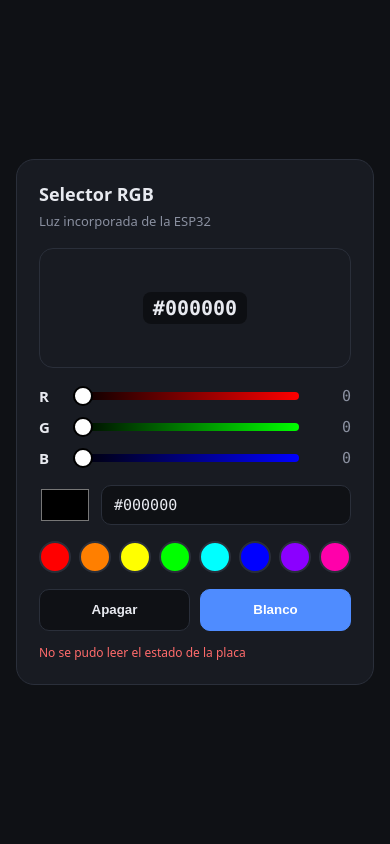
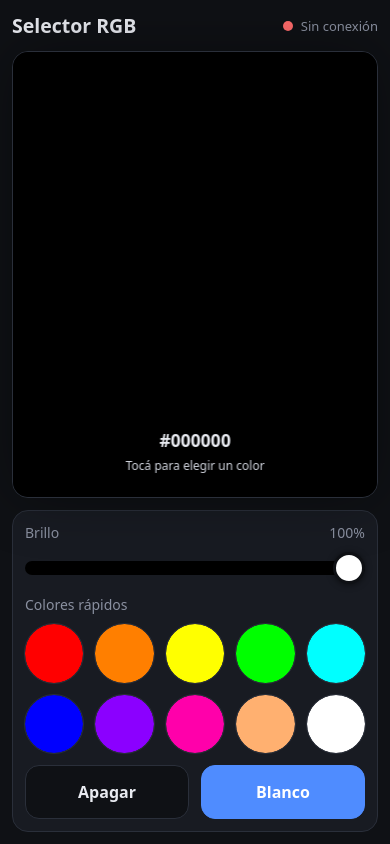
Before and after one commit to GenArtificial0001/esp32rgb, a plain HTML site: page www/index.html in a window 390 px wide. Drawn offline with Linux system fonts and the light colour scheme; no server answers.

Commit message:
feat: interfaz táctil responsiva con input type=color
Toda la tarjeta de color es un input type=color para elegir con el dedo
desde el celular, sin escribir códigos. Agrega brillo, colores rápidos y
layout en dos columnas para horizontal/escritorio.

Co-Authored-By: Claude Opus 5.5 <noreply@anthropic.com>

```diff
--- a/www/index.html
+++ b/www/index.html
@@ -2,170 +2,216 @@
 <html lang="es">
 <head>
 <meta charset="utf-8">
-<meta name="viewport" content="width=device-width, initial-scale=1">
+<meta name="viewport" content="width=device-width, initial-scale=1, viewport-fit=cover">
+<meta name="theme-color" content="#0f1115">
 <title>Selector RGB · ESP32</title>
 <style>
   :root {
     --bg: #0f1115; --card: #181b22; --text: #e8eaf0; --muted: #8a90a0;
-    --line: #2a2f3a; --accent: #4f8cff;
+    --line: #2a2f3a; --accent: #4f8cff; --ok: #3ddc84; --err: #ff6b6b;
+    --gap: clamp(12px, 3vw, 20px);
+    --radius: clamp(16px, 4vw, 24px);
   }
-  * { box-sizing: border-box; }
+  * { box-sizing: border-box; -webkit-tap-highlight-color: transparent; }
+  html, body { margin: 0; height: 100%; }
   body {
-    margin: 0; min-height: 100vh; display: grid; place-items: center;
     background: var(--bg); color: var(--text);
-    font: 15px/1.4 system-ui, -apple-system, "Segoe UI", Roboto, sans-serif;
-    padding: 16px;
+    font: 16px/1.4 system-ui, -apple-system, "Segoe UI", Roboto, sans-serif;
+    /* touch-action evita el zoom por doble toque al tocar botones seguidos */
+    touch-action: manipulation;
+    padding: max(var(--gap), env(safe-area-inset-top)) max(var(--gap), env(safe-area-inset-right))
+             max(var(--gap), env(safe-area-inset-bottom)) max(var(--gap), env(safe-area-inset-left));
   }
-  .card {
-    width: 100%; max-width: 380px; background: var(--card);
-    border: 1px solid var(--line); border-radius: 18px; padding: 22px;
+  .app {
+    max-width: 560px; margin: 0 auto; min-height: 100%;
+    display: grid; gap: var(--gap); grid-template-rows: auto 1fr auto;
   }
-  h1 { font-size: 18px; margin: 0 0 4px; }
-  .sub { color: var(--muted); font-size: 13px; margin: 0 0 18px; }
-  .preview {
-    height: 120px; border-radius: 14px; margin-bottom: 18px;
-    display: grid; place-items: center; transition: background .15s, box-shadow .15s;
-    border: 1px solid var(--line);
+  header { display: flex; align-items: center; justify-content: space-between; gap: 12px; }
+  h1 { font-size: clamp(18px, 5vw, 22px); margin: 0; }
+  .dot {
+    display: inline-flex; align-items: center; gap: 8px;
+    font-size: 13px; color: var(--muted); white-space: nowrap;
   }
-  .preview span {
-    font: 600 20px ui-monospace, Consolas, monospace;
-    background: rgba(0,0,0,.45); padding: 4px 10px; border-radius: 8px;
+  .dot::before {
+    content: ""; width: 10px; height: 10px; border-radius: 50%; background: var(--muted);
   }
-  .row { display: grid; grid-template-columns: 22px 1fr 44px; gap: 10px;
-         align-items: center; margin: 10px 0; }
-  .row label { font-weight: 700; }
-  .row output { text-align: right; font-family: ui-monospace, Consolas, monospace; color: var(--muted); }
-  input[type=range] { width: 100%; height: 8px; border-radius: 6px; appearance: none; outline: none; }
+  .dot.ok::before { background: var(--ok); }
+  .dot.err::before { background: var(--err); }
+
+  /* El input type=color ocupa toda la tarjeta: cualquier toque la abre. */
+  .picker {
+    position: relative; min-height: clamp(220px, 45dvh, 520px);
+    border-radius: var(--radius); overflow: hidden;
+    border: 1px solid var(--line); cursor: pointer;
+    transition: box-shadow .2s;
+  }
+  .picker input {
+    position: absolute; inset: 0; width: 100%; height: 100%;
+    border: 0; padding: 0; margin: 0; cursor: pointer;
+    background: none; -webkit-appearance: none; appearance: none;
+  }
+  .picker input::-webkit-color-swatch-wrapper { padding: 0; }
+  .picker input::-webkit-color-swatch { border: 0; border-radius: 0; }
+  .picker input::-moz-color-swatch { border: 0; border-radius: 0; }
+  .picker .hint {
+    position: absolute; left: 50%; bottom: var(--gap); transform: translateX(-50%);
+    pointer-events: none; text-align: center;
+    background: rgba(0,0,0,.55); backdrop-filter: blur(6px);
+    padding: 10px 18px; border-radius: 999px; white-space: nowrap;
+  }
+  .hint strong { display: block; font-size: clamp(15px, 4.5vw, 18px); }
+  .hint span { font-size: 12px; color: #d0d4dd; }
+
+  .panel {
+    background: var(--card); border: 1px solid var(--line); border-radius: var(--radius);
+    padding: var(--gap); display: grid; gap: var(--gap);
+  }
+  .label { display: flex; justify-content: space-between; font-size: 14px; color: var(--muted); margin-bottom: 10px; }
+
+  input[type=range] {
+    width: 100%; height: 14px; border-radius: 999px; outline: none; margin: 8px 0;
+    -webkit-appearance: none; appearance: none; background: var(--line);
+  }
   input[type=range]::-webkit-slider-thumb {
-    appearance: none; width: 20px; height: 20px; border-radius: 50%;
-    background: #fff; border: 2px solid #000; cursor: pointer;
+    -webkit-appearance: none; width: 32px; height: 32px; border-radius: 50%;
+    background: #fff; border: 3px solid var(--bg); box-shadow: 0 1px 6px rgba(0,0,0,.5);
   }
   input[type=range]::-moz-range-thumb {
-    width: 18px; height: 18px; border-radius: 50%; background: #fff; border: 2px solid #000;
+    width: 28px; height: 28px; border-radius: 50%; background: #fff; border: 3px solid var(--bg);
   }
-  #r { background: linear-gradient(90deg, #000, #f00); }
-  #g { background: linear-gradient(90deg, #000, #0f0); }
-  #b { background: linear-gradient(90deg, #000, #00f); }
-  .picker { display: flex; gap: 10px; align-items: center; margin: 16px 0; }
-  input[type=color] { width: 52px; height: 40px; border: 0; padding: 0; background: none; cursor: pointer; }
-  .picker input[type=text] {
-    flex: 1; height: 40px; border-radius: 10px; border: 1px solid var(--line);
-    background: var(--bg); color: var(--text); padding: 0 12px;
-    font: 15px ui-monospace, Consolas, monospace;
+
+  .presets { display: grid; grid-template-columns: repeat(auto-fill, minmax(48px, 1fr)); gap: 12px; }
+  .presets button {
+    aspect-ratio: 1; width: 100%; border-radius: 50%; cursor: pointer;
+    border: 3px solid transparent; outline: 1px solid var(--line);
   }
-  .presets { display: grid; grid-template-columns: repeat(8, 1fr); gap: 8px; margin: 16px 0; }
-  .presets button {
-    aspect-ratio: 1; border-radius: 50%; border: 2px solid var(--line); cursor: pointer;
+  .presets button.on { border-color: #fff; }
+
+  .actions { display: grid; grid-template-columns: 1fr 1fr; gap: 12px; }
+  .actions button {
+    min-height: 54px; border-radius: 14px; border: 1px solid var(--line);
+    background: var(--bg); color: var(--text); cursor: pointer;
+    font-family: inherit; font-size: 16px; font-weight: 600;
   }
-  .actions { display: flex; gap: 10px; }
-  .actions button {
-    flex: 1; height: 42px; border-radius: 10px; border: 1px solid var(--line);
-    background: var(--bg); color: var(--text); font-weight: 600; cursor: pointer;
+  .actions button:active, .presets button:active { transform: scale(.96); }
+  .actions .primary { background: var(--accent); border-color: var(--accent); color: #fff; }
+
+  /* Celular acostado o pantallas anchas: selector a la izquierda, controles a la derecha. */
+  @media (min-width: 760px), (orientation: landscape) and (min-width: 560px) {
+    .app { max-width: 1000px; grid-template-columns: 1.2fr 1fr; grid-template-rows: auto 1fr; }
+    header { grid-column: 1 / -1; }
+    .picker { min-height: 0; height: 100%; }
+    .panel { align-content: start; }
   }
-  .actions button.primary { background: var(--accent); border-color: var(--accent); color: #fff; }
-  .status { margin-top: 14px; font-size: 12px; color: var(--muted); min-height: 1.4em; }
-  .status.err { color: #ff6b6b; }
 </style>
 </head>
 <body>
-<main class="card">
+<main class="app">
+  <header>
     <h1>Selector RGB</h1>
-  <p class="sub" id="mode">Luz incorporada de la ESP32</p>
+    <span class="dot" id="status">Conectando…</span>
+  </header>
 
-  <div class="preview" id="preview"><span id="hexLabel">#000000</span></div>
+  <label class="picker" id="pickerCard">
+    <input type="color" id="color" value="#000000" aria-label="Elegir color de la luz">
+    <span class="hint"><strong id="hex">#000000</strong><span>Tocá para elegir un color</span></span>
+  </label>
 
-  <div class="row"><label for="r">R</label><input type="range" id="r" min="0" max="255" value="0"><output id="rv">0</output></div>
-  <div class="row"><label for="g">G</label><input type="range" id="g" min="0" max="255" value="0"><output id="gv">0</output></div>
-  <div class="row"><label for="b">B</label><input type="range" id="b" min="0" max="255" value="0"><output id="bv">0</output></div>
-
-  <div class="picker">
-    <input type="color" id="picker" value="#000000" aria-label="Selector de color">
-    <input type="text" id="hex" value="#000000" maxlength="7" aria-label="Color hexadecimal">
+  <section class="panel">
+    <div>
+      <div class="label"><span>Brillo</span><span id="brightVal">100%</span></div>
+      <input type="range" id="bright" min="0" max="100" value="100" aria-label="Brillo">
     </div>
-
+    <div>
+      <div class="label"><span>Colores rápidos</span></div>
       <div class="presets" id="presets"></div>
-
+    </div>
     <div class="actions">
       <button id="off">Apagar</button>
       <button id="white" class="primary">Blanco</button>
     </div>
-
-  <div class="status" id="status">Conectando…</div>
+  </section>
 </main>
 
 <script>
   const $ = (id) => document.getElementById(id);
-  const ch = ["r", "g", "b"].map($);
-  const PRESETS = ["#ff0000", "#ff7f00", "#ffff00", "#00ff00",
-                   "#00ffff", "#0000ff", "#8b00ff", "#ff00aa"];
+  const PRESETS = ["#ff0000", "#ff7f00", "#ffff00", "#00ff00", "#00ffff",
+                   "#0000ff", "#8b00ff", "#ff00aa", "#ffb070", "#ffffff"];
 
-  const toHex = (r, g, b) => "#" + [r, g, b].map(v => v.toString(16).padStart(2, "0")).join("");
-  const fromHex = (h) => {
-    const m = /^#?([0-9a-f]{6})$/i.exec(h.trim());
-    if (!m) return null;
-    const n = parseInt(m[1], 16);
-    return [n >> 16, (n >> 8) & 255, n & 255];
-  };
+  // "base" es el color elegido a pleno; la placa recibe base × brillo.
+  let base = "#000000";
+  let bright = 100;
 
-  function render([r, g, b]) {
-    [r, g, b].forEach((v, i) => { ch[i].value = v; $(["rv","gv","bv"][i]).textContent = v; });
-    const hex = toHex(r, g, b);
-    $("picker").value = hex;
-    if (document.activeElement !== $("hex")) $("hex").value = hex;
-    $("hexLabel").textContent = hex;
-    $("preview").style.background = hex;
-    $("preview").style.boxShadow = `0 0 40px ${hex}66`;
+  const rgbOf = (h) => { const n = parseInt(h.slice(1), 16); return [n >> 16, (n >> 8) & 255, n & 255]; };
+  const hexOf = (rgb) => "#" + rgb.map(v => v.toString(16).padStart(2, "0")).join("");
+
+  function render() {
+    $("color").value = base;
+    $("hex").textContent = base.toUpperCase();
+    $("brightVal").textContent = bright + "%";
+    $("bright").style.background = `linear-gradient(90deg, #000, ${base})`;
+    $("pickerCard").style.boxShadow = `0 0 60px ${base}55`;
+    document.querySelectorAll(".presets button")
+      .forEach(b => b.classList.toggle("on", b.dataset.c === base));
   }
 
-  // Envío con "último gana": mientras hay una petición en curso solo se guarda
-  // el color más reciente, así arrastrar un slider no satura a la ESP32.
+  // "Último gana": mientras hay una petición en curso solo se guarda el color
+  // más reciente, así arrastrar el dedo no satura a la ESP32.
   let busy = false, pending = null;
-  async function send(rgb) {
-    render(rgb);
-    if (busy) { pending = rgb; return; }
+  async function push() {
+    const [r, g, b] = rgbOf(base).map(v => Math.round(v * bright / 100));
+    if (busy) { pending = [r, g, b]; return; }
     busy = true;
     try {
-      const [r, g, b] = rgb;
-      const res = await fetch(`/api/color?r=${r}&g=${g}&b=${b}`, { method: "POST" });
+      let next = [r, g, b];
+      while (next) {
+        pending = null;
+        const res = await fetch(`/api/color?r=${next[0]}&g=${next[1]}&b=${next[2]}`, { method: "POST" });
         if (!res.ok) throw new Error("HTTP " + res.status);
-      setStatus("Color aplicado ✓");
+        next = pending;
+      }
+      setStatus("Conectado", "ok");
     } catch (e) {
-      setStatus("Sin respuesta de la placa (" + e.message + ")", true);
+      setStatus("Sin conexión", "err");
     } finally {
       busy = false;
-      if (pending) { const next = pending; pending = null; send(next); }
     }
   }
 
-  function setStatus(msg, err = false) {
-    $("status").textContent = msg;
-    $("status").classList.toggle("err", err);
+  // Elegir un color con la luz apagada la vuelve a encender a pleno.
+  function choose(hex) {
+    if (bright === 0) { bright = 100; $("bright").value = 100; }
+    base = hex.toLowerCase(); render(); push();
   }
 
-  ch.forEach(el => el.addEventListener("input", () => send(ch.map(c => +c.value))));
-  $("picker").addEventListener("input", (e) => send(fromHex(e.target.value)));
-  $("hex").addEventListener("input", (e) => { const c = fromHex(e.target.value); if (c) send(c); });
-  $("off").addEventListener("click", () => send([0, 0, 0]));
-  $("white").addEventListener("click", () => send([255, 255, 255]));
+  function setStatus(msg, cls) {
+    $("status").textContent = msg;
+    $("status").className = "dot " + cls;
+  }
 
-  PRESETS.forEach(h => {
+  // "input" se dispara mientras se mueve el dedo (Android/Chrome);
+  // "change" cubre navegadores que solo avisan al cerrar el selector.
+  $("color").addEventListener("input", (e) => choose(e.target.value));
+  $("color").addEventListener("change", (e) => choose(e.target.value));
+  $("bright").addEventListener("input", (e) => { bright = +e.target.value; render(); push(); });
+  $("off").addEventListener("click", () => { bright = 0; $("bright").value = 0; render(); push(); });
+  $("white").addEventListener("click", () => { bright = 100; $("bright").value = 100; choose("#ffffff"); });
+
+  PRESETS.forEach(c => {
     const b = document.createElement("button");
-    b.style.background = h; b.title = h; b.setAttribute("aria-label", h);
-    b.addEventListener("click", () => send(fromHex(h)));
+    b.style.background = c; b.dataset.c = c; b.setAttribute("aria-label", "Color " + c);
+    b.addEventListener("click", () => choose(c));
     $("presets").appendChild(b);
   });
 
-  const MODES = {
-    neopixel: "LED WS2812 incorporado",
-    rgb_pwm: "LED RGB (PWM por canal)",
-    single: "LED monocolor: el color se aplica como brillo",
-  };
-
+  // Al abrir la página se toma el color actual de la placa como base, con
+  // brillo 100%; si estaba apagada se muestra blanco con brillo 0.
   fetch("/api/color").then(r => r.json()).then(c => {
-    render([c.r, c.g, c.b]);
-    $("mode").textContent = MODES[c.mode] || c.mode;
-    setStatus("Conectado a la placa");
-  }).catch(() => setStatus("No se pudo leer el estado de la placa", true));
+    base = hexOf([c.r, c.g, c.b]);
+    if (base === "#000000") { bright = 0; $("bright").value = 0; base = "#ffffff"; }
+    render();
+    setStatus("Conectado", "ok");
+  }).catch(() => { render(); setStatus("Sin conexión", "err"); });
 </script>
 </body>
 </html>
```
Also changed, not shown: 1 other file. Lines whose indentation alone changed are shown as unchanged.
